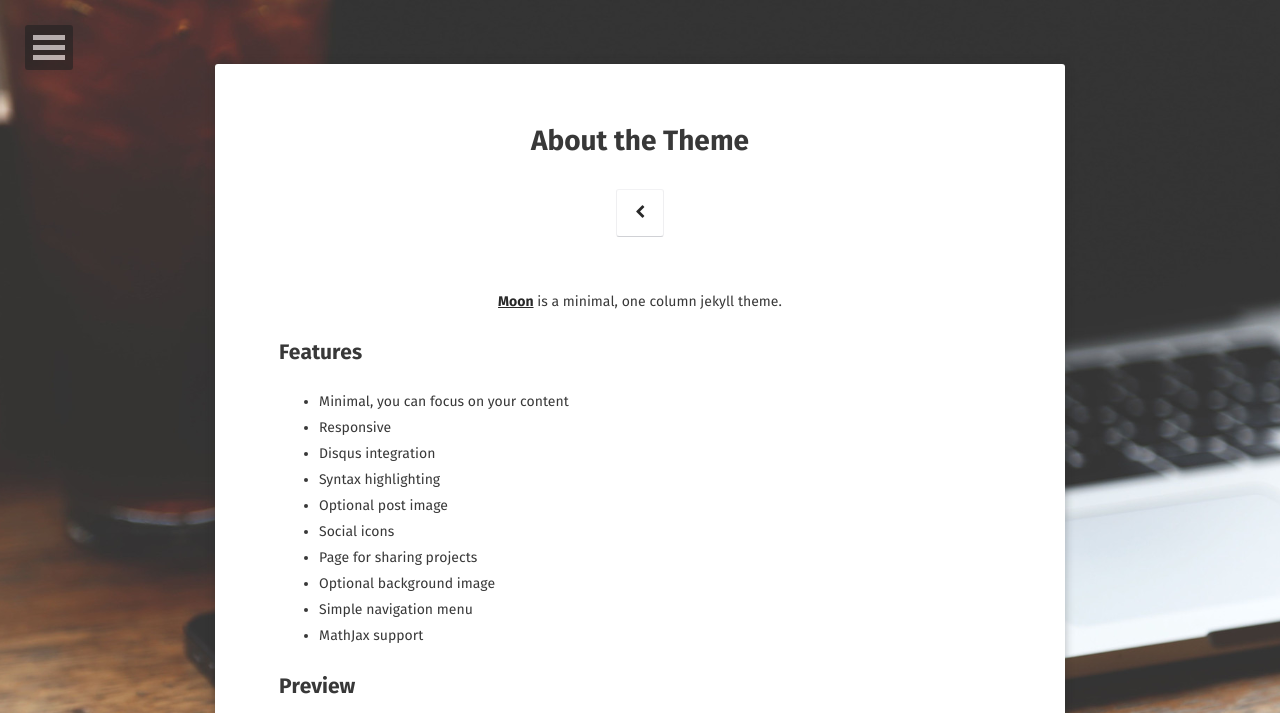
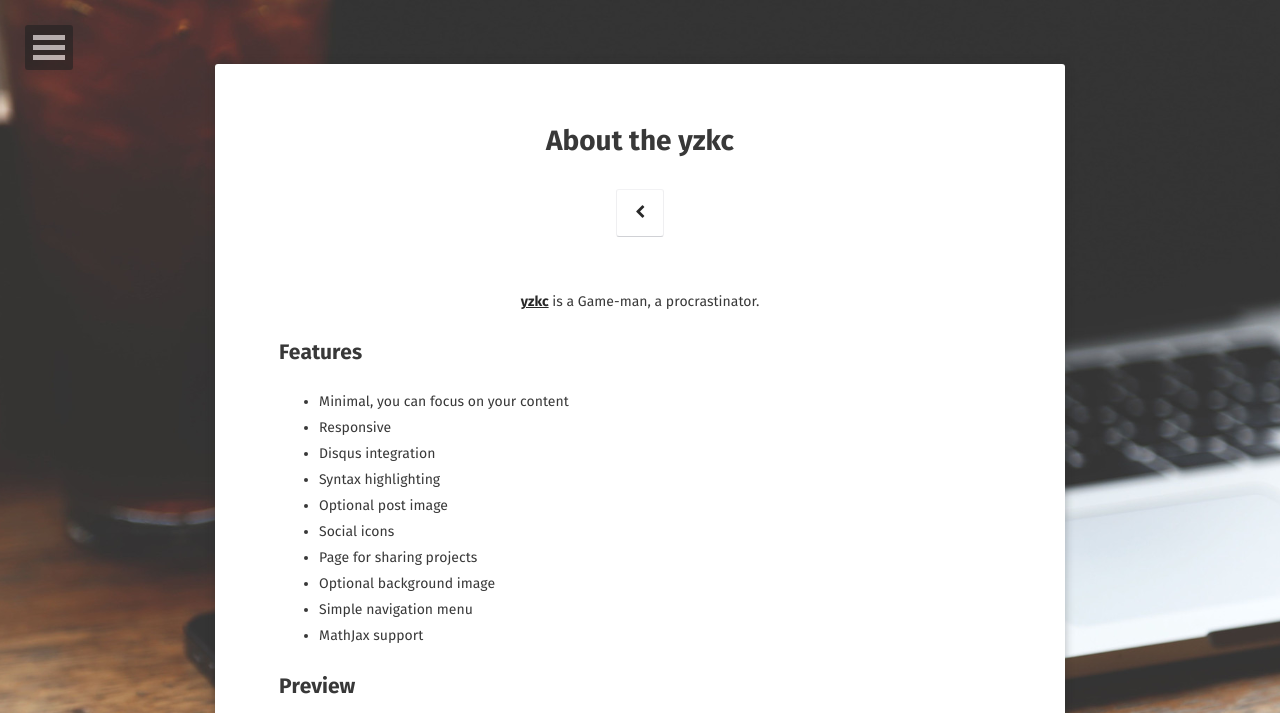
Before and after one commit to yzkc/yzkc.github.io, a Jekyll site: the page built from about/index.md, in a window 1280 px wide, cut to the strip 0-713 px from the top of the page. Built offline with Jekyll 4.4.1, drawn with Linux system fonts in a browser that asks for light colours; some web fonts are replaced; some of the changed text lies outside the part shown.

Commit message:
edit_home

```diff
--- a/_includes/nav.html
+++ b/_includes/nav.html
@@ -10,7 +10,7 @@
 						<h4>{{ site.title }}</h4>
 						<p>{{ site.description }}</p>
 					</li>
-					<li><a href="{{ site.url }}/about/"><span class="btn btn-inverse">Learn More</span></a></li>
+					<li><a href="{{ site.url }}/about/"><span class="btn btn-inverse">More</span></a></li>
 					{% if site.email %}<li>
                         <a href="mailto:{{ site.email }}" target="_blank" rel="noopener noreferrer"><i class="fa fa-fw fa-envelope-square"></i> Email</a>
                     </li>{% endif %}
--- a/about/index.md
+++ b/about/index.md
@@ -1,12 +1,12 @@
 ---
 layout: page
-title: About the Theme
-tags: [about, Jekyll, theme, moon]
-date: 2016-03-21
+title: About the yzkc
+tags: [about, yzkc, game]
+date: 2016-08-03
 comments: false
 ---
 
-<center><a href="http://taylantatli.github.io/Moon"><b>Moon</b></a> is a minimal, one column jekyll theme.</center>
+<center><a href="https://yzkc.github.io"><b>yzkc</b></a> is a Game-man,  a procrastinator.</center>
 
 ## Features
 * Minimal, you can focus on your content
@@ -28,7 +28,7 @@ comments: false
 {% endcapture %}
 {% include gallery images=images caption="Screenshots of Moon Theme" cols=2 %}
 
-See a [live version of Moon](http://taylantatli.github.io/Moon) hosted on GitHub.
+See a [My github](https://yzkc.github.io) hosted on GitHub.
 
 ## Getting Started
 
```
Also changed, not shown: assets/img/icon.jpg.
